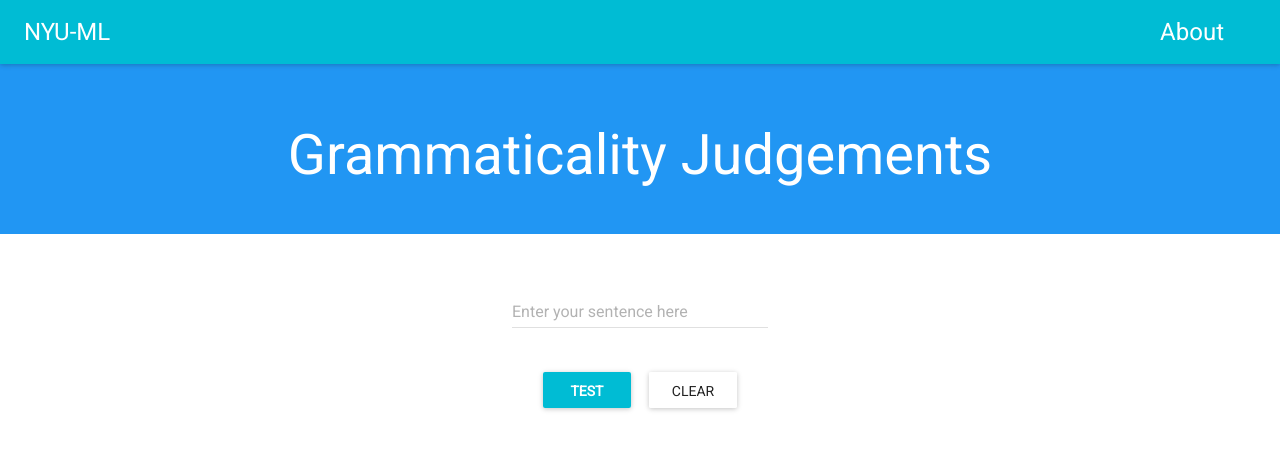
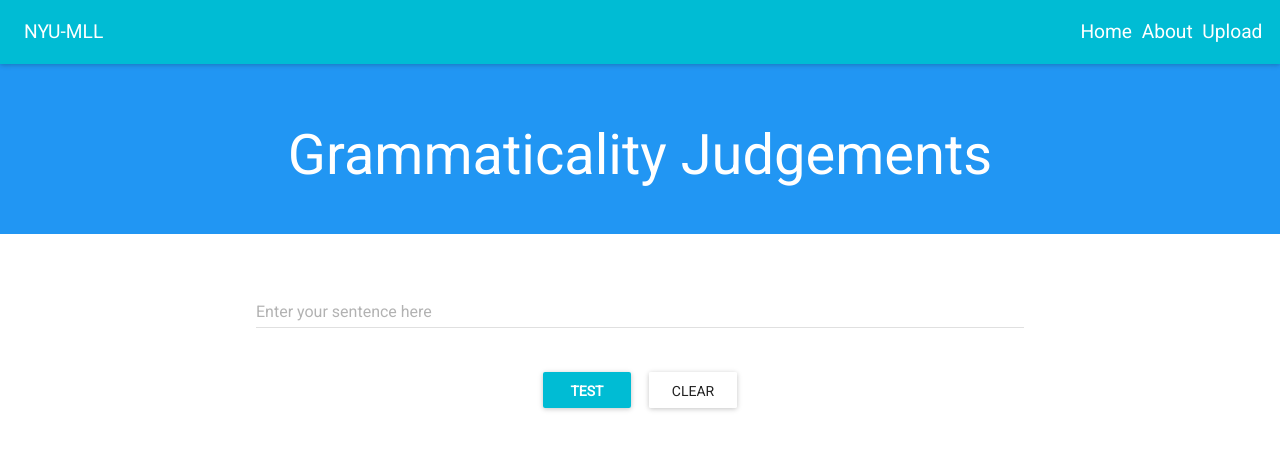
Before and after one commit to nyu-mll/CoLA, a React (Create React App) app: page / in a window 1280 px wide. Shown: the top 450 px of the page. Built offline with nearby package versions, Linux system fonts and the light colour scheme.

Commit message:
Add menu items and styling

```diff
--- a/public/index.html
+++ b/public/index.html
@@ -20,7 +20,7 @@
       work correctly both with client-side routing and a non-root public URL.
       Learn how to configure a non-root public URL by running `npm run build`.
     -->
-    <title>React App</title>
+    <title>Grammaticality Judgements</title>
   </head>
   <body>
     <noscript>
--- a/src/App.css
+++ b/src/App.css
@@ -16,8 +16,34 @@
   margin-top: 3em;
   text-align: center;
   font-size: large;
+  width: 90%;
+  margin-left: auto;
+  margin-right: auto;
 }
 
+.span-right {
+  float: right;
+  font-size: 0.75em;
+  cursor: pointer;
+  margin-right: 0.5em;
+}
+
+.span-right:first-child {
+  margin-right: 0em;
+}
+
+.span-left {
+  float: left;
+  font-size: 0.75em;
+}
+
+.app-bar-icon-right {
+  display: block;
+}
+
+.app-menu-item {
+  display: none;
+}
 
 @media only screen and (min-width: 768px) {
   .App-title {
@@ -27,6 +53,18 @@
   .App-header {
     height: 100px;
   }
+
+  .App-intro {
+    width: 80%;
+  }
+
+  .app-bar-icon-right {
+    display: none !important;
+  }
+
+  .app-menu-item {
+    display: inline;
+  }
 }
 
 @media only screen and (min-width: 1024px) {
@@ -34,9 +72,20 @@
     font-size: 3.5em;
   }
 
+  .App-intro {
+    width: 60%;
+  }
 
   .App-header {
     height: 130px;
+  }
+
+  .span-left {
+    font-size: 0.8em;
+  }
+
+  .span-right {
+    font-size: 0.8em;
   }
 }
 
@@ -47,7 +96,11 @@
     height: 150px;
   }
 
+  .App-intro {
+    width: 50%;
+  }
   .App-title {
     font-size: 4em;
   }
+
 }
--- a/src/App.js
+++ b/src/App.js
@@ -4,12 +4,17 @@ import './App.css';
 
 import {blue500} from 'material-ui/styles/colors';
 import Form from './components/Form';
+import About from './components/About';
+import Upload from './components/Upload';
+import NavMenu from './components/NavMenu';
 
 const styles = {
   appBar: {
     spanRight: {
       float: 'right',
-      fontSize: '1em'
+      fontSize: '1em',
+      cursor: 'pointer',
+      marginRight: '0.5em'
     },
     spanLeft: {
       float: 'left',
@@ -23,19 +28,44 @@ const styles = {
 };
 
 class App extends Component {
+  state = {
+    currentNav: 'home'
+  }
+
+  changeNav = (type) => {
+      this.setState({currentNav: type});
+  }
+
+  getNav = () => {
+    if (this.state.currentNav === 'home') {
+      return <Form/>
+    } else if (this.state.currentNav === 'about') {
+      return <About/>
+    } else if (this.state.currentNav === 'upload') {
+      return <Upload/>
+    } else {
+      return <Form/>
+    }
+  }
+
   render() {
     return (
       <div className="App">
         <AppBar
-          title={<div><span style={styles.appBar.spanLeft}>NYU-ML</span><span style={styles.appBar.spanRight}>About</span></div>}
-          iconClassNameRight="muidocs-icon-navigation-expand-more"
+          title={<div>
+                  <span className="span-left" title="Go to NYU MLL website">NYU-MLL</span>
+                  <span onClick={(e) => {this.changeNav('upload');}} className="span-right app-menu-item" title="Upload your own model">Upload</span>
+                  <span onClick={(e) => {this.changeNav('about');}} className="span-right app-menu-item" title="About">About</span>
+                  <span onClick={(e) => {this.changeNav('home');}} className="span-right app-menu-item" title="Go back to home">Home</span>
+                 </div>}
           showMenuIconButton={false}
+          iconElementRight={<NavMenu changeNav={this.changeNav}/>}
         />
       <header className="App-header" style={styles.appHeader}>
           <h1 className="App-title">Grammaticality Judgements</h1>
         </header>
         <div className="App-intro">
-          <Form/>
+          {this.getNav()}
         </div>
       </div>
     );
--- /dev/null
+++ b/src/components/About.js
@@ -0,0 +1,7 @@
+import React from 'react';
+
+const About = () => {
+  return (<div>Put something about website and project here</div>);
+}
+
+export default About;
--- /dev/null
+++ b/src/components/NavMenu.js
@@ -0,0 +1,22 @@
+import IconButton from 'material-ui/IconButton';
+import IconMenu from 'material-ui/IconMenu';
+import MenuItem from 'material-ui/MenuItem';
+import MoreVertIcon from 'material-ui/svg-icons/navigation/more-vert';
+import React from 'react';
+
+const NavMenu = (props) => (
+  <IconMenu
+    className="app-bar-icon-right"
+    iconButtonElement={
+      <IconButton><MoreVertIcon color="#fff"/></IconButton>
+    }
+    targetOrigin={{horizontal: 'right', vertical: 'top'}}
+    anchorOrigin={{horizontal: 'right', vertical: 'top'}}
+  >
+    <MenuItem primaryText="Home" onClick={(e) => {props.changeNav('home')}}/>
+    <MenuItem primaryText="About" onClick={(e) => {props.changeNav('about')}}/>
+    <MenuItem primaryText="Upload" onClick={(e) => {props.changeNav('upload')}}/>
+  </IconMenu>
+);
+
+export default NavMenu;
--- a/src/components/SentenceForm.js
+++ b/src/components/SentenceForm.js
@@ -4,6 +4,8 @@ import TextField from 'material-ui/TextField';
 const SentenceForm = (props) => {
   return (<TextField
            value={props.textValue}
+           multiLine={true}
+           fullWidth={true}
            hintText="Enter your sentence here"
            onChange={(e, newValue) => {
                       props.handleTextChange(e, newValue)
--- /dev/null
+++ b/src/components/Upload.js
@@ -0,0 +1,7 @@
+import React from 'react';
+
+const Upload = () => {
+  return (<div></div>);
+}
+
+export default Upload;
```
